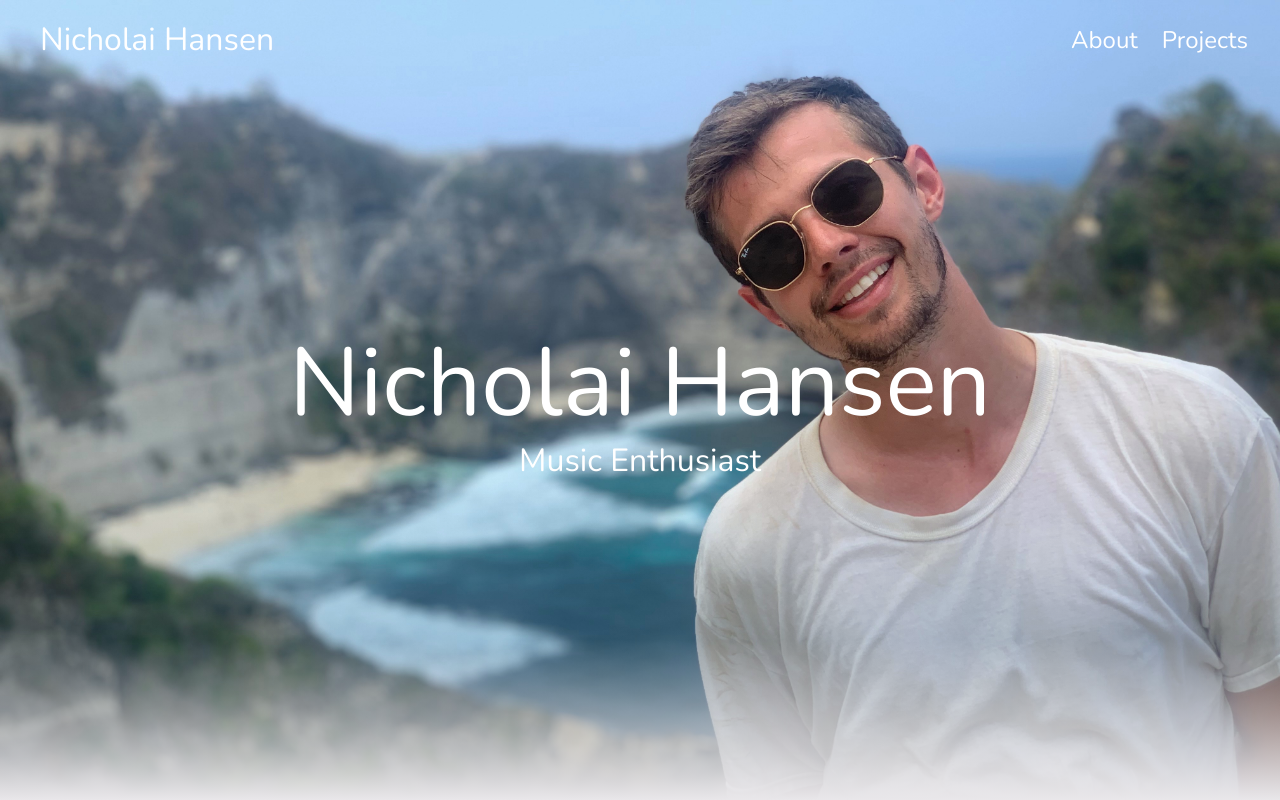
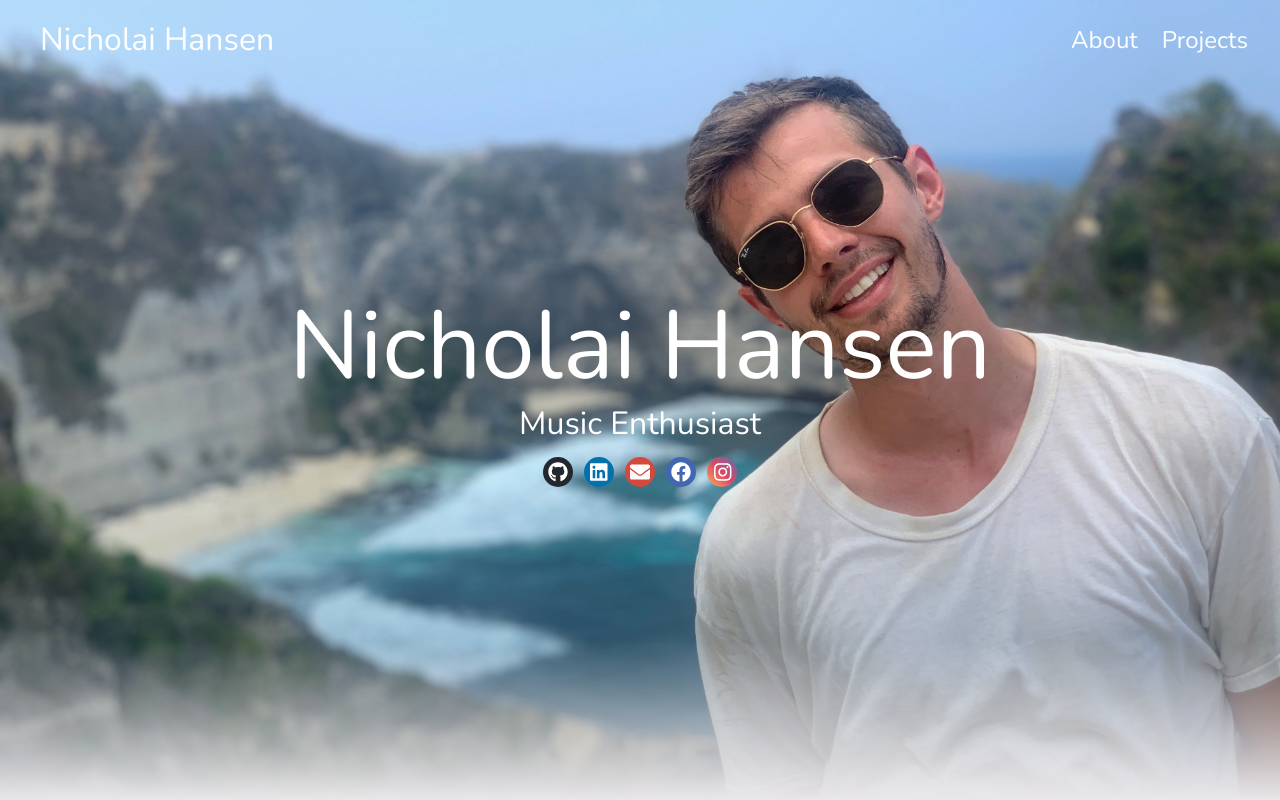
Before and after one commit to neecholai/personal-site, a React (Create React App) app: page / in a window 1280 px wide. Shown: the top 800 px of the page. Built offline with nearby package versions, Linux system fonts and the light colour scheme.

Commit message:
added social icons

```diff
--- a/package.json
+++ b/package.json
@@ -3,6 +3,10 @@
   "version": "0.1.0",
   "private": true,
   "dependencies": {
+    "@fortawesome/fontawesome-svg-core": "^1.2.28",
+    "@fortawesome/free-brands-svg-icons": "^5.13.0",
+    "@fortawesome/free-solid-svg-icons": "^5.13.0",
+    "@fortawesome/react-fontawesome": "^0.1.9",
     "@material-ui/core": "^4.9.10",
     "@material-ui/icons": "^4.9.1",
     "@testing-library/jest-dom": "^4.2.4",
--- a/src/components/Head/index.js
+++ b/src/components/Head/index.js
@@ -2,18 +2,28 @@ import React, { useRef } from 'react';
 import { makeStyles } from '@material-ui/core/styles';
 import backgroundPhoto from '../../assets/personal-photo.jpg';
 import Typography from '@material-ui/core/Typography';
+import Avatar from '@material-ui/core/Avatar';
 import useTyped from '../../hooks/useTyped';
+import { FontAwesomeIcon } from '@fortawesome/react-fontawesome';
+import { library } from '@fortawesome/fontawesome-svg-core';
+import { faEnvelope } from '@fortawesome/free-solid-svg-icons';
+import {
+  fab,
+  faFacebook,
+  faInstagram,
+  faGithub,
+  faLinkedin,
+} from '@fortawesome/free-brands-svg-icons';
+import clsx from 'clsx';
+
+library.add(faEnvelope, fab);
 
 const useStyles = makeStyles((theme) => ({
   root: {
     background: `linear-gradient(180deg, rgba(0, 0, 0, 0) 60%, rgba(45, 87, 109, 0.2) 80%, rgba(233, 231, 234, 1)), url(${backgroundPhoto})`,
     backgroundClip: 'initial',
     backgroundSize: 'cover',
-    // background: "linear-gradient(to bottom, #3B5B72 80%, #E4E2E5)",
-		width: '100%',
     height: '100vh',
-    margin: 'auto',
-    padding: 'auto',
     display: 'flex',
     justifyContent: 'center',
     flexDirection: 'column',
@@ -26,25 +36,65 @@ const useStyles = makeStyles((theme) => ({
   headerText: {
     display: 'inline-flex',
     justifyContent: 'center',
-    alignItems: 'center'
-  },
-	title: {
-		color: theme.palette.secondary.contrastText,
-		padding: 'auto',
+    alignItems: 'center',
   },
   typed: {
     fontSize: '200%',
-    color: theme.palette.secondary.contrastText,
-    height: "32px",
+    color: theme.palette.text.primary,
+    height: '32px',
+  },
+  socials: {
+    margin: theme.spacing(2),
+  },
+  avatar: {
+    fontSize: 20,
+    width: 30,
+    height: 30,
+    margin: theme.spacing(0.7),
+    display: 'inline-flex',
+
+    '&:hover': {
+      opacity: '0.5',
+      transform: 'scale(1.2)',
+    },
+  },
+  icon: {
+    display: 'flex',
+    justifyContent: 'center',
+    alignItems: 'center',
+    textDecoration: 'none',
+    color: 'white',
+    width: '100%',
+    height: '100%',
+  },
+  faGithub: {
+    background: '#23282E',
+  },
+  faFacebook: {
+    background: '#4266B2',
+  },
+  faInstagram: {
+    background: 'linear-gradient(to bottom left, #5C6CB3, #DB4865,  #F6B25C)',
+  },
+  faLinkedin: {
+    background: '#0371AE',
+  },
+  faEnvelope: {
+    background: '#D5493C',
   },
 }));
 
-const Head = ({headRef}) => {
+const Head = ({ headRef }) => {
   const classes = useStyles();
   const typeRef = useRef();
 
   const options = {
-		strings: ['Software Engineer', 'Music Enthusiast', 'Environmental Advocate', 'Basketball Fanatic'],
+    strings: [
+      'Software Engineer',
+      'Music Enthusiast',
+      'Environmental Advocate',
+      'Basketball Fanatic',
+    ],
     typeSpeed: 90,
     backSpeed: 40,
     startDelay: 300,
@@ -56,11 +106,63 @@ const Head = ({headRef}) => {
 
   return (
     <div id="head" ref={headRef} className={classes.root}>
-			<Typography variant="h1" className={classes.title}>
+      <Typography variant="h1" color="textPrimary">
         Nicholai Hansen
       </Typography>
       <div className={classes.headerText}>
         <Typography variant="h5" ref={typeRef} className={classes.typed}></Typography>
+      </div>
+      <div className={classes.socials}>
+        <Avatar className={clsx(classes.avatar, classes.faGithub)}>
+          <a
+            href="https://github.com/neecholai"
+            rel="noopener noreferrer"
+            target="_blank"
+            className={classes.icon}
+          >
+            <FontAwesomeIcon className={classes.fa} icon={faGithub} />
+          </a>
+        </Avatar>
+        <Avatar className={clsx(classes.avatar, classes.faLinkedin)}>
+          <a
+            href="https://www.linkedin.com/in/nicholai-hansen-92405a96/"
+            rel="noopener noreferrer"
+            target="_blank"
+            className={classes.icon}
+          >
+            <FontAwesomeIcon className={classes.fa} icon={faLinkedin} />
+          </a>
+        </Avatar>
+        <Avatar className={clsx(classes.avatar, classes.faEnvelope)}>
+          <a
+            href="mailto:nicholaihansen1993@gmail.com"
+            rel="noopener noreferrer"
+            target="_blank"
+            className={classes.icon}
+          >
+            <FontAwesomeIcon className={classes.fa} icon={faEnvelope} />
+          </a>
+        </Avatar>
+        <Avatar className={clsx(classes.avatar, classes.faFacebook)}>
+          <a
+            href="https://www.facebook.com/nicholai.h"
+            rel="noopener noreferrer"
+            target="_blank"
+            className={classes.icon}
+          >
+            <FontAwesomeIcon className={classes.fa} icon={faFacebook} />
+          </a>
+        </Avatar>
+        <Avatar className={clsx(classes.avatar, classes.faInstagram)}>
+          <a
+            href="https://www.instagram.com/neecholai/?hl=en"
+            rel="noopener noreferrer"
+            target="_blank"
+            className={classes.icon}
+          >
+            <FontAwesomeIcon className={classes.fa} icon={faInstagram} />
+          </a>
+        </Avatar>
       </div>
     </div>
   );
--- a/src/theme/index.js
+++ b/src/theme/index.js
@@ -9,6 +9,9 @@ const theme = responsiveFontSizes(
       secondary: {
         main: '#2D576D',
       },
+      text: {
+        primary: "#FFFFFF",
+      }
     },
     typography: {
       fontFamily: 'Nunito',
```
Also changed, not shown: 1 other file (tests, documents, lock files or other folders). Lines whose indentation alone changed are shown as unchanged.
